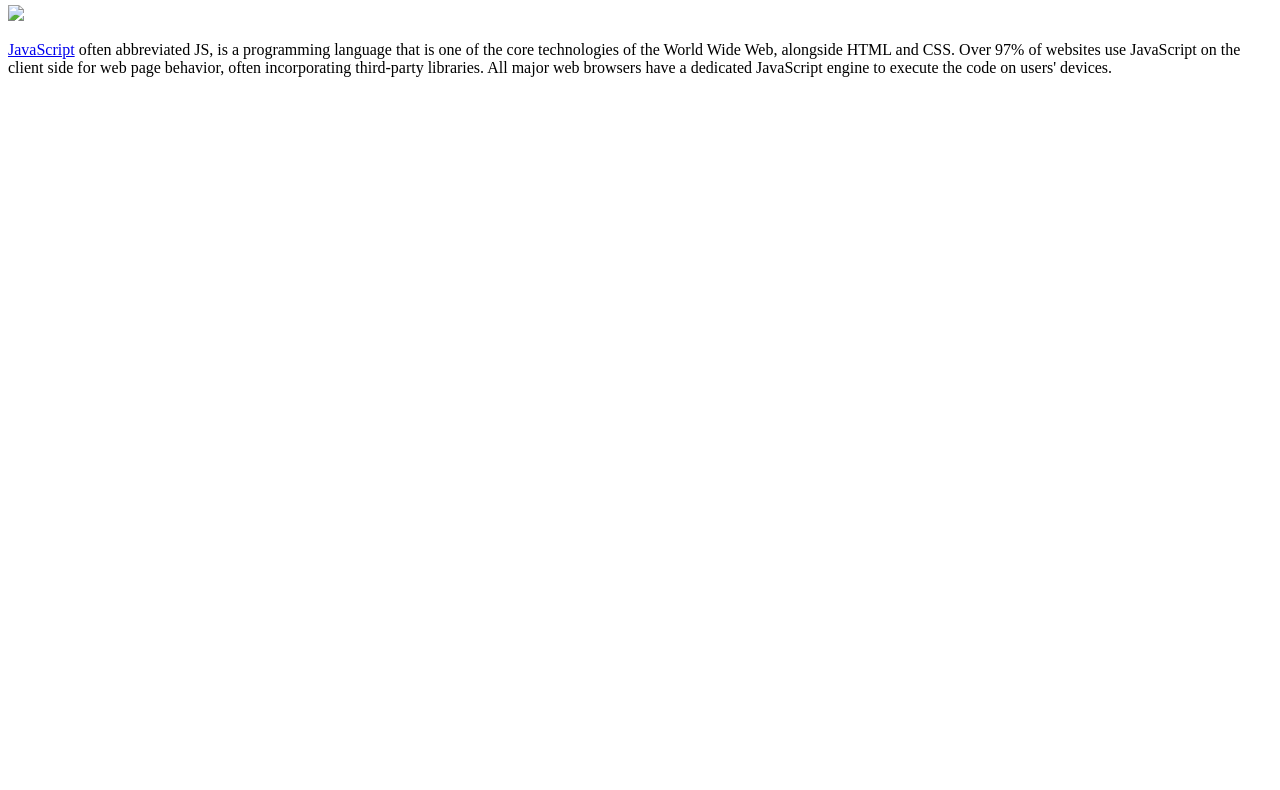
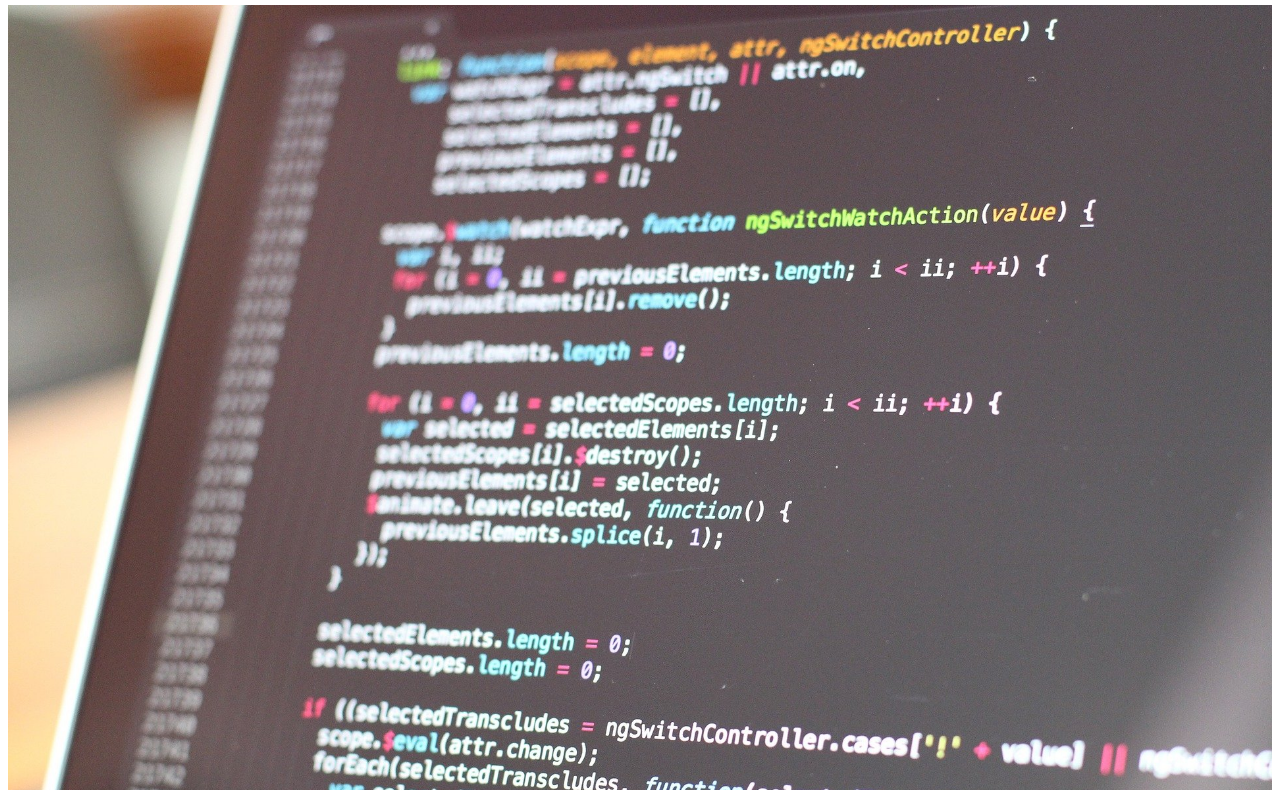
Before and after one commit to soyoung2022/Inflearn, a plain HTML site: page 3.html in a window 1280 px wide. Shown: the part 196-986 px from the top of the page. Before the commit the page ends 800 px from the top, so only its background shows below. Drawn offline with Linux system fonts and the light colour scheme.

Commit message:
Update3
img src="img/coding.jpg" --> img src = "coding.jpg"
Because folder isn't uploaded, just image file is uploaded!

```diff
--- a/3.html
+++ b/3.html
@@ -14,7 +14,7 @@
         <li><a href="3.html">JavaScript</a></li>
     </ol>
     <h2>JavaScript</h2>
-    <img src="img/coding.jpg" width="100%">
+    <img src="coding.jpg" width="100%">
     <p><a href="https://www.w3schools.com/js/js_exam.asp" target="_blank" title="JS certification">JavaScript</a> often abbreviated JS, is a programming language that is one of the core technologies of the World Wide Web, alongside HTML and CSS. Over 97% of websites use JavaScript on the client side for web page behavior, often incorporating third-party libraries. All major web browsers have a dedicated JavaScript engine to execute the code on users' devices.</p>
 </body>
 </html>
```
